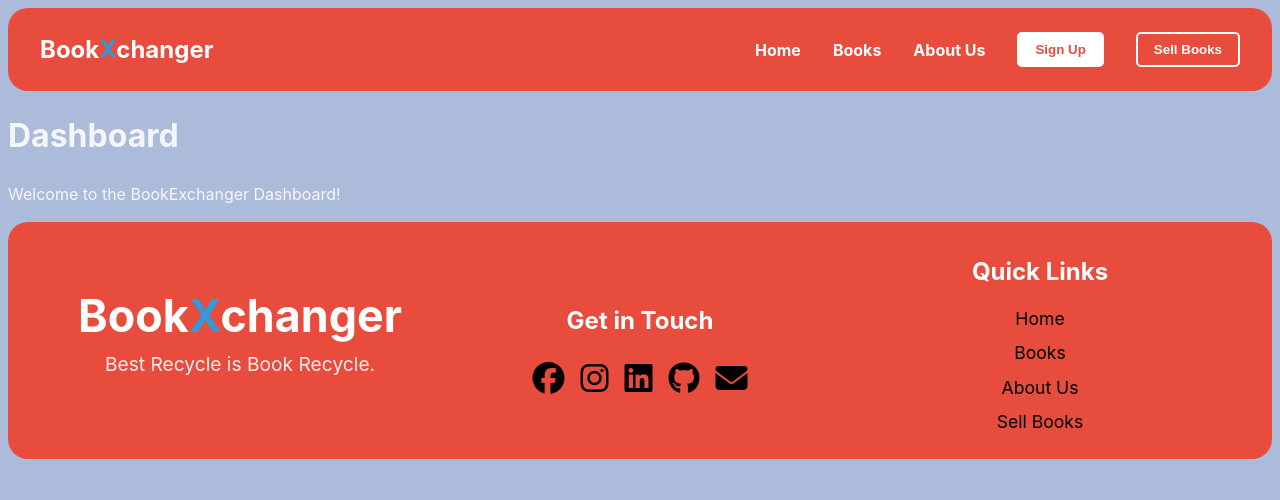
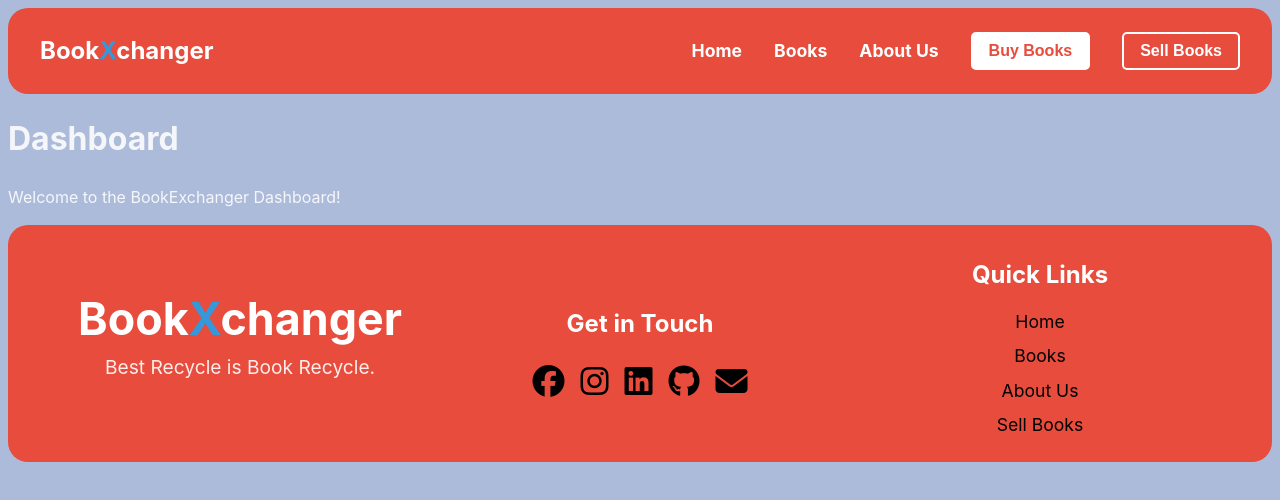
Before and after one commit to MrShipalkar/bookexchanger, a React (Vite) app in the folder frontend/: page / in a window 1280 px wide. Shown: the top 500 px of the page. Built offline with nearby package versions, Linux system fonts and the light colour scheme.

Commit message:
done with responsive navbar and footer

```diff
--- a/frontend/src/components/navbar/Navbar.css
+++ b/frontend/src/components/navbar/Navbar.css
@@ -42,7 +42,7 @@
     text-decoration: none;
     color: white;
     font-weight: bold;
-    font-size: 1rem;
+    font-size: 1.1rem;
     transition: color 0.3s;
 }
 
@@ -61,6 +61,7 @@
     border: none;
     border-radius: 5px;
     font-weight: bold;
+    font-size: 1rem;
     cursor: pointer;
     transition: background-color 0.3s;
 }
--- a/frontend/src/components/navbar/Navbar.jsx
+++ b/frontend/src/components/navbar/Navbar.jsx
@@ -28,7 +28,7 @@
                 <li><a href="/books">Books</a></li>
                 <li><a href="/about">About Us</a></li>
                 <li>
-                    <button className="btn btn-signup">Sign Up</button>
+                    <button className="btn btn-signup">Buy Books</button>
                 </li>
                 <li>
                     <button className="btn btn-sell">Sell Books</button>
```
